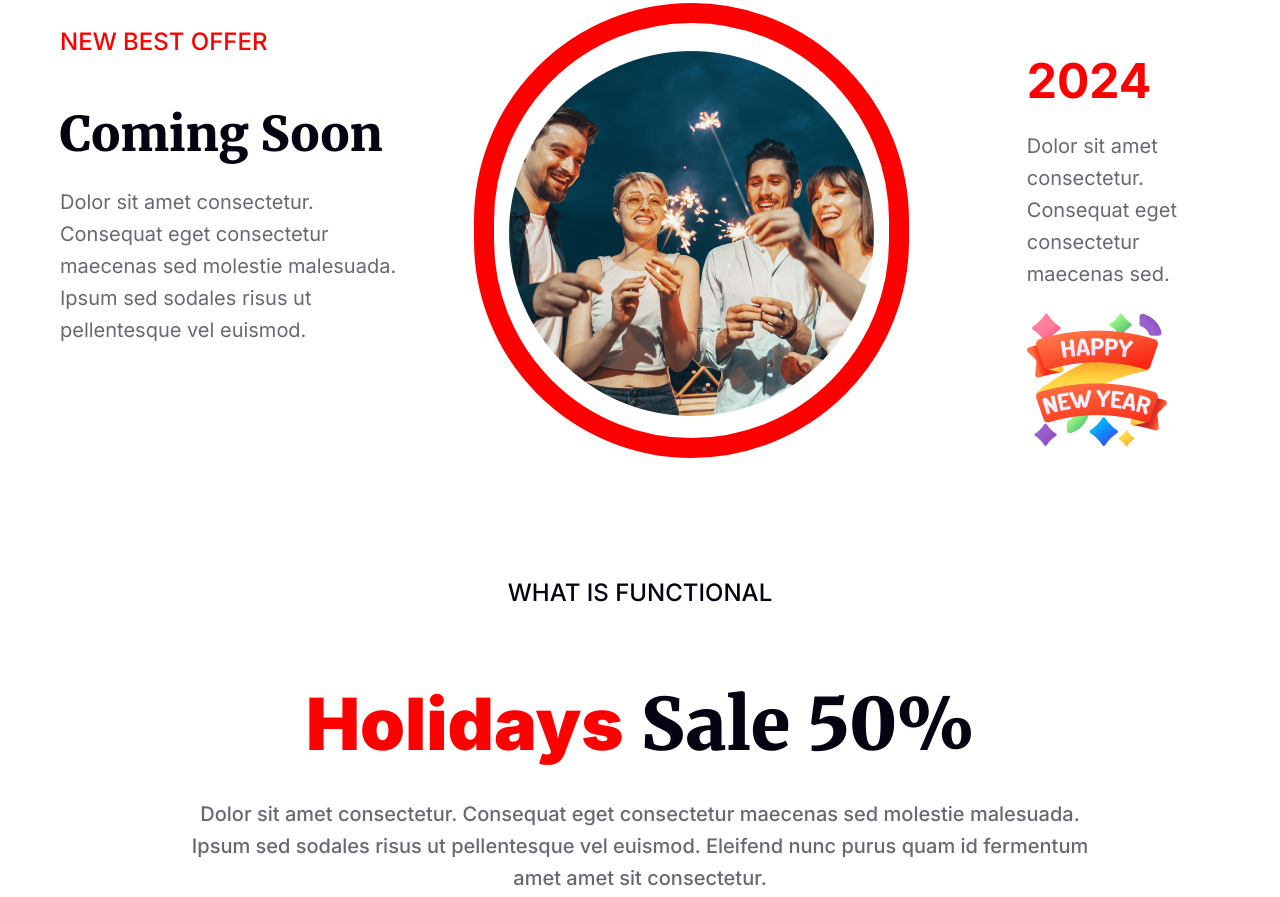
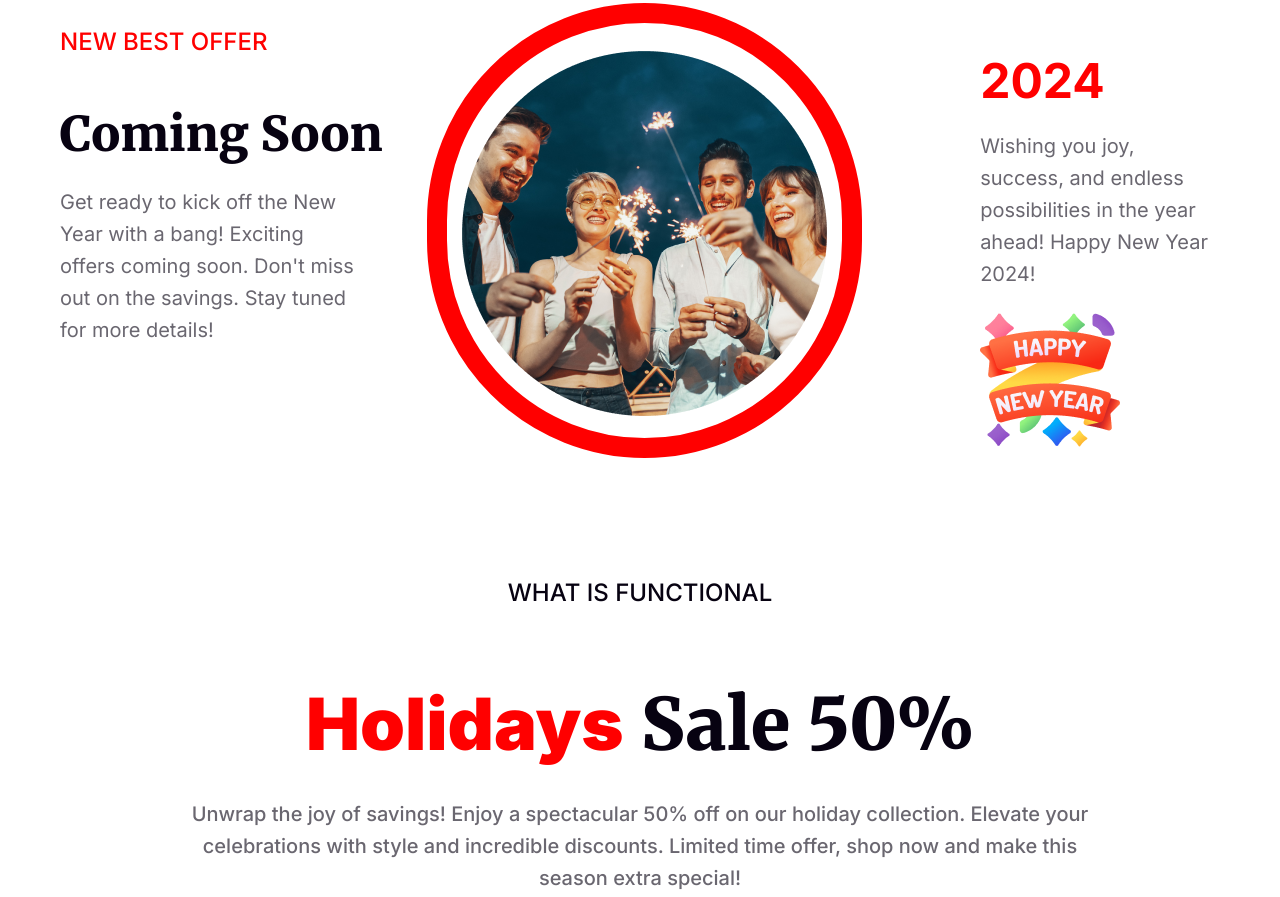
Before and after one commit to NifatHossain/new-year-web, a plain HTML site: page index.html in a window 1280 px wide. Shown: the part 3217-4114 px from the top of the page. Drawn offline with Linux system fonts and the light colour scheme.

Commit message:
removed lorem

```diff
--- a/index.html
+++ b/index.html
@@ -38,7 +38,7 @@
       <section class="welcome">
         <div class="welcome-text">
           <p class="welcome-title">Welcome to midnight party</p>
-          <p class="welcome-dis">Dolor sit amet consectetur. Consequat eget consectetur maecenas sed molestie malesuada. Ipsum sed sodales risus ut</p>
+          <p class="welcome-dis">Countdown to joy, laughter, and unforgettable moments!  Happy New Year's Eve celebration at midnight!</p>
           <button class="btn-pri">JOIN NOW</button>
         </div>
         <div class="welcome-image">
@@ -57,14 +57,14 @@
         <div clas="sale-column">
           <p class="sale-red">NEW BEST OFFER</p>
           <p class="sale-title">Coming Soon</p>
-          <p class="sale-dis">Dolor sit amet consectetur. Consequat eget consectetur maecenas sed molestie malesuada. Ipsum sed sodales risus ut pellentesque vel euismod. </p>
+          <p class="sale-dis">Get ready to kick off the New Year with a bang! Exciting  offers coming soon.  Don't miss out on the savings. Stay tuned for  more  details!</p>
         </div>
         <div class="sale-column2">
           <img class="sale-image" src="images/Ellipse 1.png" alt="">
         </div>
         <div class="sale-column3">
           <p class="sale-year">2024</p>
-          <p class="sale-dis-col3">Dolor sit amet consectetur. Consequat eget consectetur maecenas sed.</p>
+          <p class="sale-dis-col3">Wishing you joy, success, and endless possibilities in the year ahead! Happy New Year 2024!</p>
           <img src="images/Group 96.png" alt="">
         </div>
       </section>
@@ -72,8 +72,7 @@
         <div class="holiday-text">
           <p class="holiday-small">WHAT IS FUNCTIONAL</p>
           <p class="holiday-title"><span class="coloring">Holidays</span> Sale 50%</p>
-          <p class="holiday-dis">Dolor sit amet consectetur. Consequat eget consectetur maecenas sed
-            molestie malesuada. Ipsum sed sodales risus ut pellentesque vel euismod. Eleifend nunc purus quam id fermentum amet amet sit consectetur.</p>
+          <p class="holiday-dis">Unwrap the joy of savings! Enjoy a spectacular 50% off on our holiday collection. Elevate your celebrations with style and incredible discounts. Limited time offer, shop now and make this season extra special!</p>
         </div>
         <div class="holiday-image">
           <div class="top-images">
@@ -93,7 +92,7 @@
         <div class="gift-text">
           <p class="gift-small">THE BEST GIFTS</p>
           <p class="gift-title">Our Awesome Portfolio</p>
-          <p class="gift-dis">Dolor sit amet consectetur. Consequat eget consectetur maecenas sed molestie malesuada. Ipsum sed sodales risus ut pellentesque vel euismod. </p>
+          <p class="gift-dis">"Dive into our awesome portfolio, where creativity meets excellence. Explore a world of innovation and quality that defines our commitment to perfection. #PortfolioExcellence" </p>
          </div>
          <div class="gift-image">
           <img src="images/Rectangle 3.png" alt="" class="product-image">
@@ -107,7 +106,7 @@
         <section class="subscribe">
           <img src="images/Group 61.png" alt="" class="letter-image">
           <p class="subscribe-title">Subscribe Newsletter</p>
-          <p class="subscribe-dis">Dolor sit amet consectetur. Consequat eget consectetur maecenas sed molestie malesuada. Ipsum sed sodales risus ut pellentesque vel euismod. </p>
+          <p class="subscribe-dis">Stay in the loop! Subscribe to our newsletter for exclusive updates, exciting offers, and the latest trends. Don't miss out! 📧✨ #SubscribeNow</p>
           <div class="add-bar">
             <p class="mail">user@gmail.com</p>
             <!-- <p class="subs-button">Subscribe</p> -->
@@ -138,7 +137,7 @@
       </div>
       <hr class="line">
       <div class="address">
-        <p class="address-text">2017, All Rights Reserved.</p>
+        <p class="address-text">2024, All Rights Reserved.</p>
         <div class="contact">
           <button class="btn-last">Unsubscribe</button>
         </div>
```
